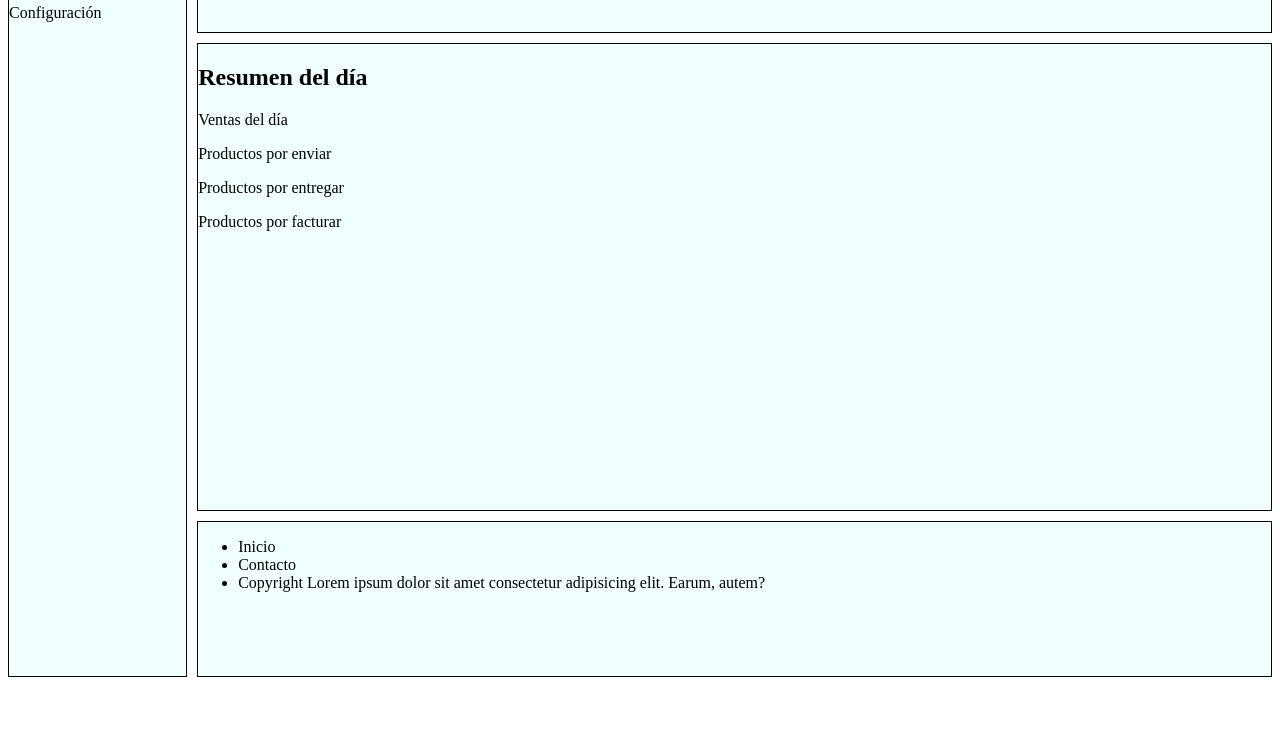
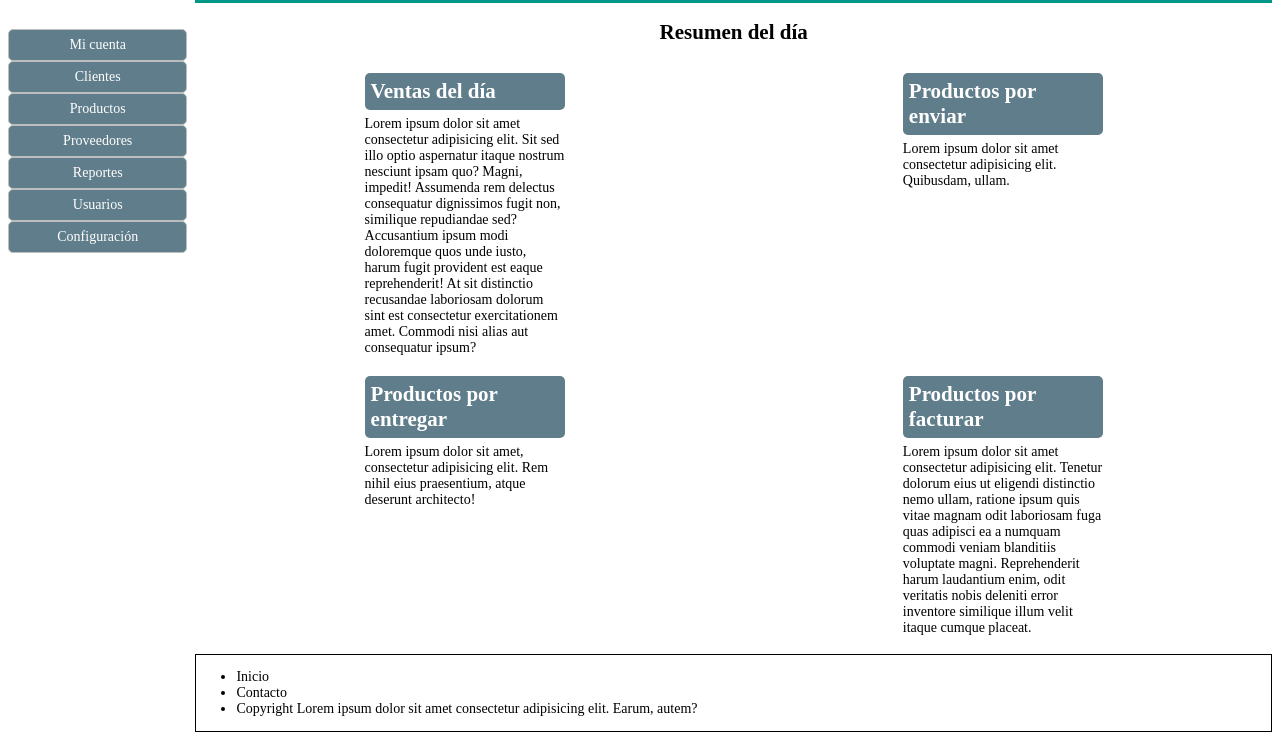
Before and after one commit to aurons117/Gestion_inventarios, a plain HTML site: page index.html in a window 1280 px wide. Shown: the part 131-863 px from the top of the page. Before the commit the page ends 816 px from the top, so only its background shows below. Drawn offline with Linux system fonts and the light colour scheme.

Commit message:
Versión propuesta de menú proncipal

```diff
--- a/index.html
+++ b/index.html
@@ -10,12 +10,16 @@
 <body>
     <div class="container">
         <header class="perfil">
-            <img src="" alt="Foto del usuario">
-            <p>Nombre del usuario</p>
-            <p>Perfil del usuario</p>
+            <img src="https://pngimage.net/wp-content/uploads/2018/06/icono-perfil-png-8.png" alt="Foto del usuario">
+            <div class="containerPerfil">
+                <h1>Nombre del usuario</h1>
+                <h2>Tipo de perfil</h2>
+            </div>
         </header>
+        <section class="logo">
+            <img src="https://static.wixstatic.com/media/2e197e_c7d7218b8f6240f48d16d7b5ab680139.png/v1/fill/w_266,h_266,al_c,q_85,usm_0.66_1.00_0.01/2e197e_c7d7218b8f6240f48d16d7b5ab680139.webp" alt="Logo">
+        </section>
         <nav class="menu">
-            <div class="menuOption"><img src="" alt="Logo"></div>
             <div class="menuOption">Mi cuenta</div>
             <div class="menuOption">Clientes</div>
             <div class="menuOption">Productos</div>
@@ -26,10 +30,27 @@
         </nav>
         <section class="contenido">
             <h1>Resumen del día</h1>
-            <p>Ventas del día</p>
-            <p>Productos por enviar</p>
-            <p>Productos por entregar</p>
-            <p>Productos por facturar</p>
+            <div class="container3">
+                <div class="card">
+                    <h2>Ventas del día</h2>
+                    <p>Lorem ipsum dolor sit amet consectetur adipisicing elit. Sit sed illo optio aspernatur itaque nostrum nesciunt ipsam quo? Magni, impedit! Assumenda rem delectus consequatur dignissimos fugit non, similique repudiandae sed? Accusantium ipsum modi doloremque quos unde iusto, harum fugit provident est eaque reprehenderit! At sit distinctio recusandae laboriosam dolorum sint est consectetur exercitationem amet. Commodi nisi alias aut consequatur ipsum?</p>
+                </div>
+
+                <div class="card">
+                    <h2>Productos por enviar</h2>
+                    <p>Lorem ipsum dolor sit amet consectetur adipisicing elit. Quibusdam, ullam.</p>
+                </div>
+
+                <div class="card">
+                    <h2>Productos por entregar</h2>
+                    <p>Lorem ipsum dolor sit amet, consectetur adipisicing elit. Rem nihil eius praesentium, atque deserunt architecto!</p>
+                </div>
+
+                <div class="card">
+                    <h2>Productos por facturar</h2>
+                    <p>Lorem ipsum dolor sit amet consectetur adipisicing elit. Tenetur dolorum eius ut eligendi distinctio nemo ullam, ratione ipsum quis vitae magnam odit laboriosam fuga quas adipisci ea a numquam commodi veniam blanditiis voluptate magni. Reprehenderit harum laudantium enim, odit veritatis nobis deleniti error inventore similique illum velit itaque cumque placeat.</p>
+                </div>
+            </div>
         </section>
         <footer class="pie">
             <ul>
--- /dev/null
+++ b/sass/_colors.scss
@@ -0,0 +1,8 @@
+$primary_color: #607D8B;
+$light_primary_color: #CFD8DC;
+$dark_primary_color: #455A64;
+$divider_color: #BDBDBD;
+$accent_color: #009688;
+$primary_text: #212121;
+$secondary_text: #757575;
+$text_icons: #FFFFFF;
--- /dev/null
+++ b/sass/_mixins.scss
@@ -0,0 +1,5 @@
+@mixin  flex_center {
+    display: flex;
+    justify-content: center;
+    align-items: center;
+}
--- /dev/null
+++ b/sass/main.scss
@@ -0,0 +1,109 @@
+@import "mixins";
+@import "colors";
+
+body {
+    font-size: 14px;
+}
+
+.container {
+    display: grid;
+    grid-template-columns: 0.5fr 3fr;
+    grid-template-rows: 1fr 3fr 1fr;
+    grid-template-areas:    "logo perfil"
+                            "menu contenido"
+                            ". pie";
+    height: 100vh;
+    grid-gap: 8px;
+
+    .logo {
+        grid-area: logo;
+        @include flex_center;
+        img {
+            height: 100px;
+        }
+    }
+
+    .menu {
+        grid-area: menu;
+        display: flex;
+        flex-flow: row wrap;
+        justify-content: center;
+        align-content: flex-start;
+        margin-top: 30px;
+
+        .menuOption {
+            width: 100%;
+            height: 30px;
+            @include flex_center;
+            border: $divider_color solid 1px;
+            border-radius: 5px;
+            background-color: $primary_color;
+            color: $text_icons;
+            &:hover {
+                cursor: pointer;
+                background-color: $light_primary_color;
+                color: $primary_text;
+            }
+        }
+    }
+
+    .perfil {
+        grid-area: perfil;
+        border: 1px solid $divider_color;
+        background-color: $dark_primary_color;
+        display: flex;
+        justify-content: center;
+        align-items: center;
+        border-radius: 5px;
+        img {
+            height: 100px;
+            &:hover{
+                cursor: pointer;
+            }
+        }
+        .containerPerfil {
+            width: 100%;
+            color: $text_icons;
+            margin-left: 10px;
+        }
+    }
+
+    .contenido {
+        grid-area: contenido;
+        border-top: 4px solid $accent_color;
+        display: flex;
+        flex-direction: column;
+        h1 {
+            align-self: center;
+        }
+        .container3 {
+            display: grid;
+            grid-template-columns: repeat(2, 1fr);
+            justify-items: center;
+            height: 100%;
+            .card {
+                display: flex;
+                flex-direction: column;
+                margin: 10px;
+                width: 200px;
+                align-content: flex-start;
+                h2 {
+                    background-color: $primary_color;
+                    margin: 0;
+                    color: $text_icons;
+                    padding: 6px;
+                    border-radius: 5px;
+                }
+                p {
+                    margin: 0;
+                    padding-top: 6px;
+                }
+            }
+        }
+    }
+
+    .pie {
+        grid-area: pie;
+        border: 1px solid black;
+    }
+}
```
Also changed, not shown: sass/_variables.scss (added), src/styles.css, 1 other file.
